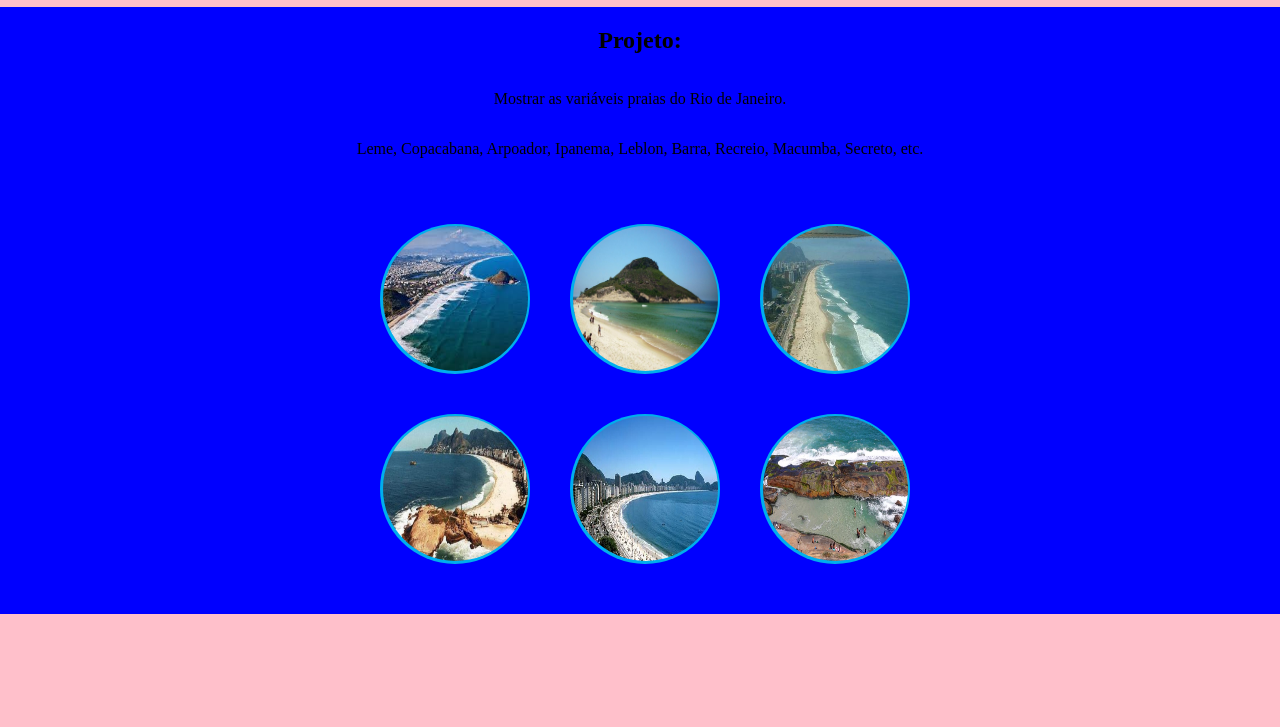
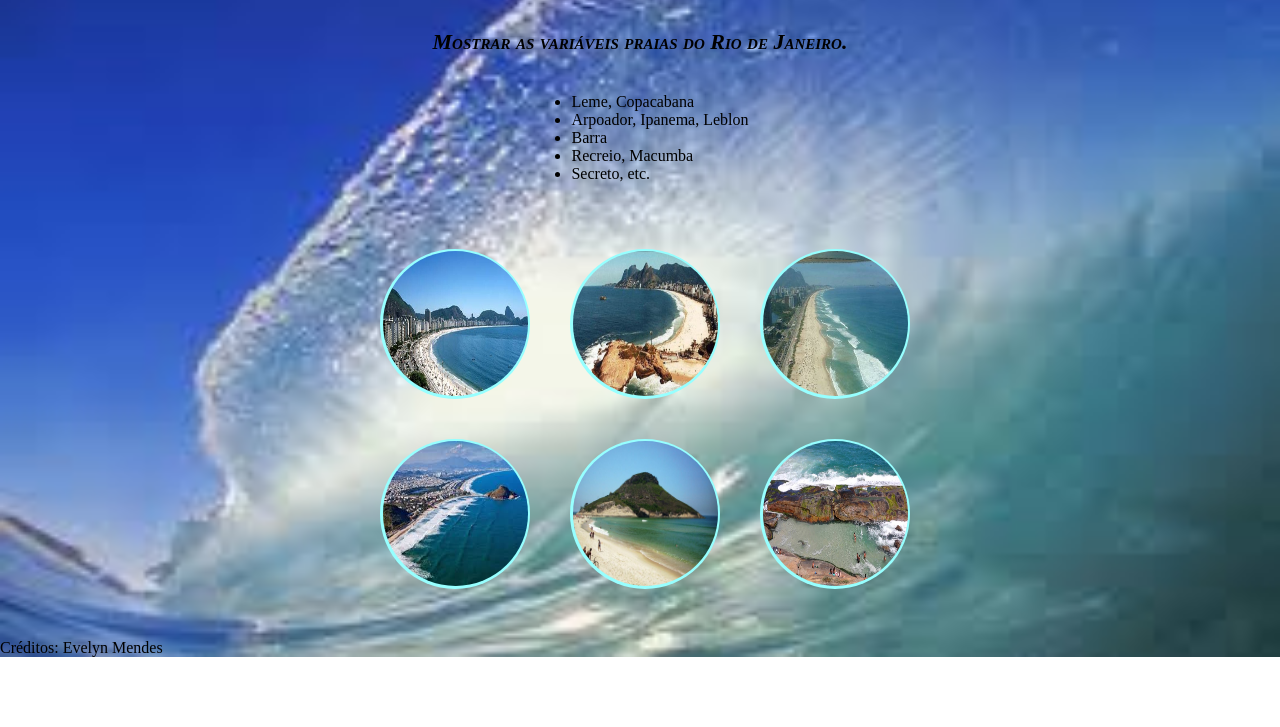
Before and after one commit to Evymendes/evelyn, a plain HTML site: page index.html in a window 1280 px wide. Shown: the part 73-800 px from the top of the page. Drawn offline with Linux system fonts and the light colour scheme.

Commit message:
papel de parede

```diff
--- a/index.html
+++ b/index.html
@@ -7,13 +7,21 @@
 </head>
 <body>
 	<header>
-		<h1>Praias do Rio de Janeiro</h1>
+		<h1>Projeto</h1>
 	</header>
 		<section>
-			<h2>Projeto:</h2>
-			<p>Mostrar as variáveis praias do Rio de Janeiro. </p>
-			<p>Leme, Copacabana, Arpoador, Ipanema, Leblon, Barra, Recreio, Macumba, Secreto, etc.</p>
+			<p>Mostrar as variáveis praias do Rio de Janeiro.</p>
+			<ul>
+			<li>Leme, Copacabana</li>
+			<li>Arpoador, Ipanema, Leblon</li>
+			<li>Barra</li>
+			<li>Recreio, Macumba</li>
+			<li>Secreto, etc.</li>
+			</ul>
 	<div class="conteiner">
+			<div class="item">
+				<img src="copacabana.jpg" alt="Praia Copacabana">
+			</div>
 			<div class="item">
 				<img src="recreio.jpg" alt="Praia do Recreio">
 			</div>
@@ -24,9 +32,6 @@
 				<img src="macumba.jpg" alt="Praia Macumba">
 			</div>
 			<div class="item">
-				<img src="copacabana.jpg" alt="Praia Copacabana">
-			</div>
-			<div class="item">
 				<img src="barra.jpg" alt="Praia da Barra">
 			</div>
 			<div class="item">
@@ -34,5 +39,6 @@
 			</div>
 	</div>
 	</section>
+	<footer> Créditos: Evelyn Mendes</footer>
 </body>
 </html>
--- a/style.css
+++ b/style.css
@@ -1,7 +1,9 @@
 body {
 	margin: 0;
 	padding: 0;
-	background-color: pink;
+	background:url('onda.jpg');
+	background-repeat: no-repeat;
+	background-size: 100% 100%;
 }
 
 body section div {
@@ -24,7 +26,7 @@ section {
 	justify-content: center;
 	flex-direction: column;
 	align-items: center;
-	background-color: blue;
+	/*background-color: #00AEED;*/
 }
 .conteiner{
 	width: 400px;
@@ -36,7 +38,7 @@ section {
 .item{
 	width:150px;
 	height: 150px;
-	background-color: #00AEED;
+	background-color: #97FFFF;
 	border-radius: 50%;
 }
 img{
@@ -44,3 +46,6 @@ img{
 	height: 145px;
 	border-radius: 50%;
 }
+
+  p { font: italic small-caps bold 22px "Times New Roman", sans-serif;}
+  li { font: small bold 20px "Times New Roman", sans-serif;}
```
Also changed, not shown: onda.jpg (added).
